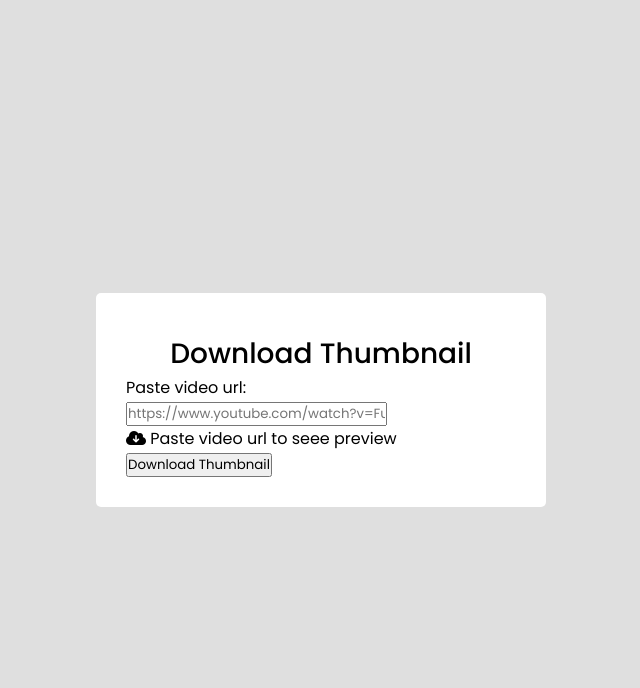
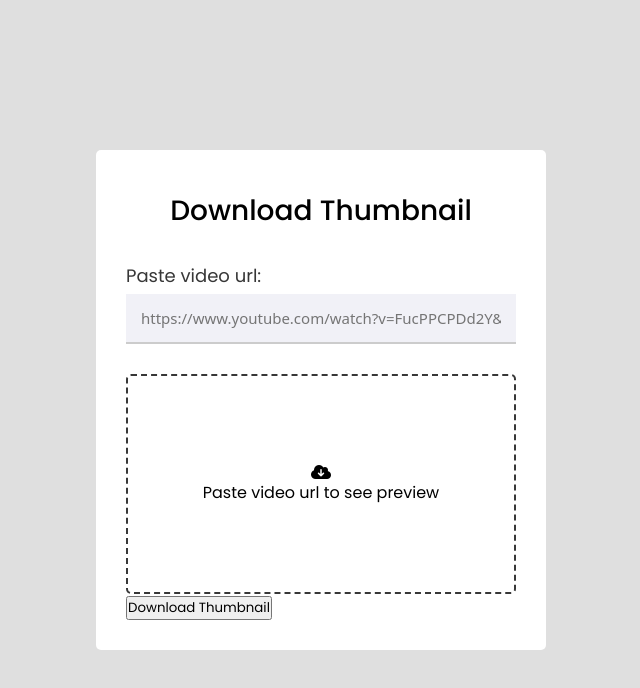
Before and after one commit to oeo9939/youtubethumbnaildownloader, a plain HTML site: page index.html in a window 1280 px wide. Shown: the whole page, without its empty margins (319-959 px from the left). Drawn offline with Linux system fonts and the light colour scheme.

Commit message:
Add css, :valid, form.preview-area cute

```diff
--- a/index.html
+++ b/index.html
@@ -15,11 +15,12 @@
             <span class="title">Paste video url:</span>
             <div class="field">
                 <input type="text" placeholder="https://www.youtube.com/watch?v=FucPPCPDd2Y&list=PLpwngcHZlPaf1aw42OGyitm4jh2Dlmi9c&index=2&ab_channel=CodingNepal" required>
+                <div class="bottom-line"></div>
             </div>
         </div>
         <div class="preview-area">
-            <i class="fas fa-cloud-download-alt"></i>
-            <span>Paste video url to seee preview</span>
+            <i class="icon fas fa-cloud-download-alt"></i>
+            <span>Paste video url to see preview</span>
         </div>
         <button class="download-btn" type="submit">Download Thumbnail</button>
     </form>
--- a/style.css
+++ b/style.css
@@ -29,3 +29,63 @@ form header{
     text-align: center;
     margin-top: 10px;
 }
+
+form .url-input{
+    margin: 30px 0;
+}
+
+.url-input .title{
+    font-size: 18px;
+    color: #373737;
+}
+
+.url-input .field{
+    height: 50px;
+    width: 100%;
+    margin-top: 5px;
+    position: relative;
+}
+
+.url-input .field input{
+    height: 100%;
+    width: 100%;
+    border: none;
+    outline: none;
+    background: #f1f1f7;
+    border-bottom: 2px solid #ccc;
+    font-size: 15px;
+    padding: 0 15px;
+    font-family: "Noto Sans", sans-serif;
+}
+
+.url-input .field .bottom-line{
+    height: 2px;
+    width: 100%;
+    background: red;
+    position: absolute;
+    bottom: 0;
+    left: 0;
+    transform: scale(0);
+    transition: transform 0.3s ease;
+}
+
+.url-input .field input:focus ~ .bottom-line,
+/* valid only works if you put the required: index.html - 17 */
+.url-input .field input:valid ~ .bottom-line{
+    transform: scale(1);
+}
+
+form .preview-area{
+    height: 220px;
+    border: 2px dashed #373737;
+    border-radius: 5px;
+    display: flex;
+    align-items: center;
+    justify-content: center;
+    flex-direction: column;
+    overflow: hidden;
+}
+
+.preview-area .icon{
+
+}
```
